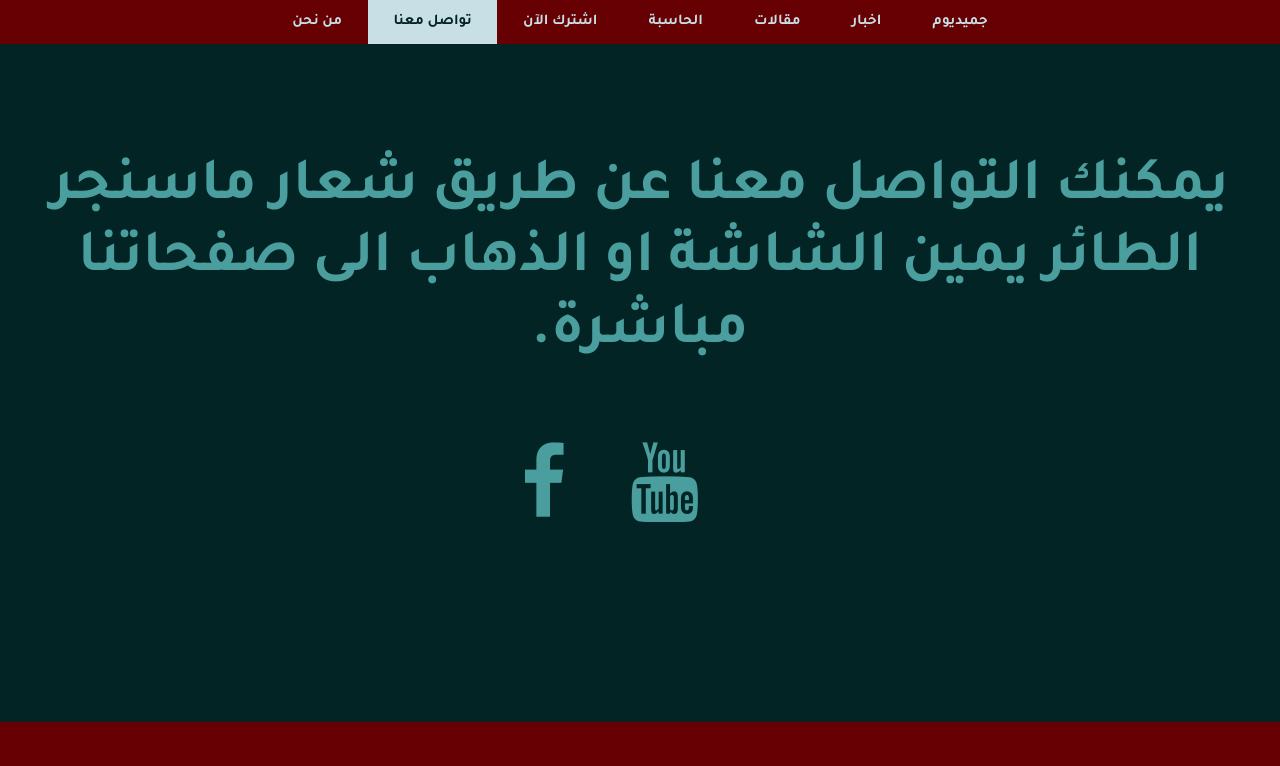
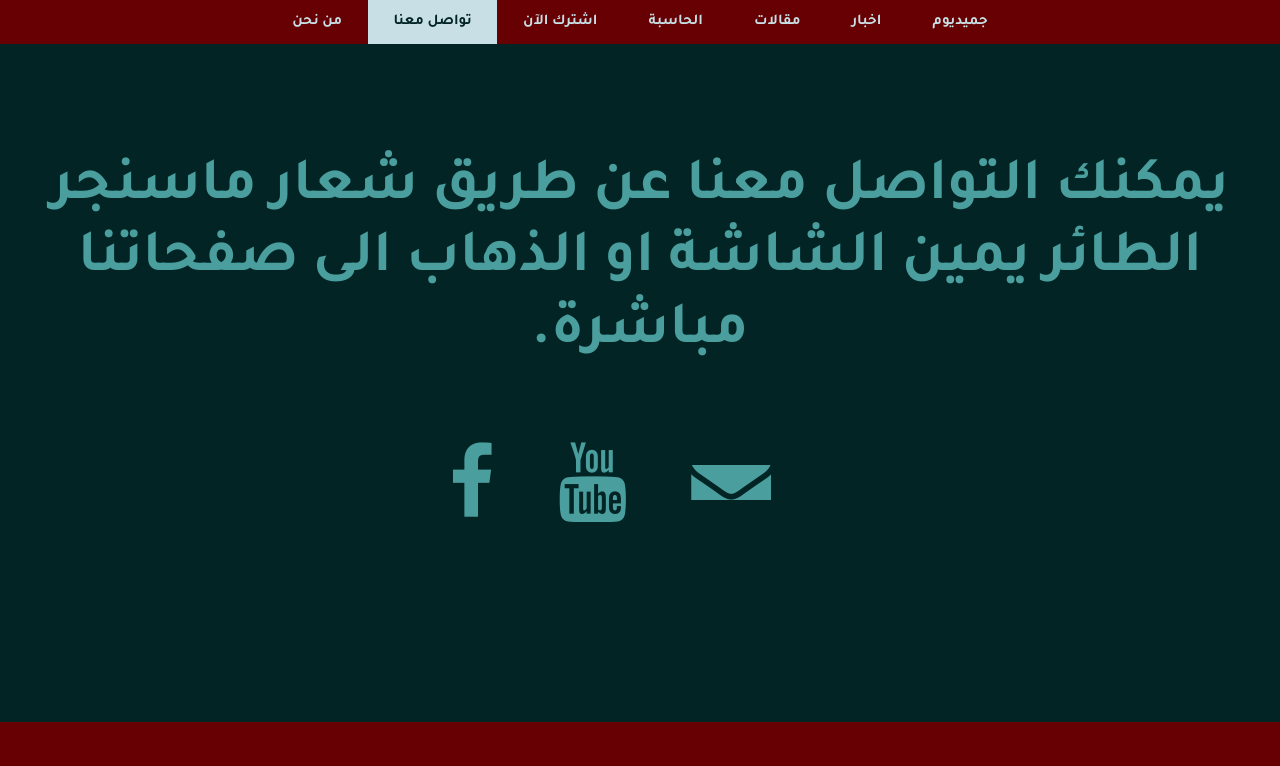
Before and after one commit to AmroKSaleh/amropro-jamedium-website-6-2020, a plain HTML site: page contact.html in a window 1280 px wide. Shown: the top 766 px of the page. Drawn offline with Linux system fonts and the light colour scheme.

Commit message:
Update contact.html

```diff
--- a/contact.html
+++ b/contact.html
@@ -67,6 +67,7 @@
 
         <a href="https://www.facebook.com/Jamedium"><i class="fa fa-facebook"></i></a>
         <a href="https://www.youtube.com/channel/UCOY9FofqBEnOayDVWwhH9ig"><i class="fa fa-youtube"></i></a>
+	<a href="mailto:jamediumbusiness@gmail.com" class="fa fa-envelope"></a>
 
         </div>
     </main>
```
